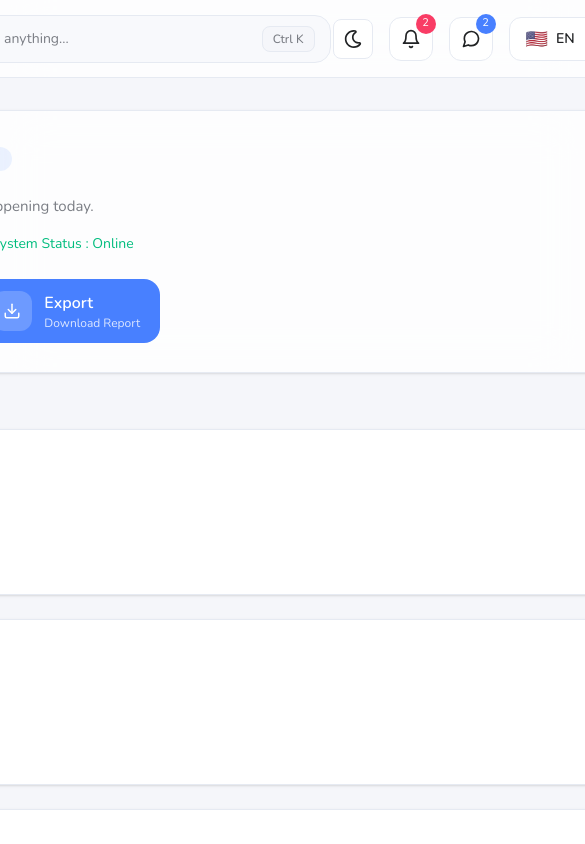
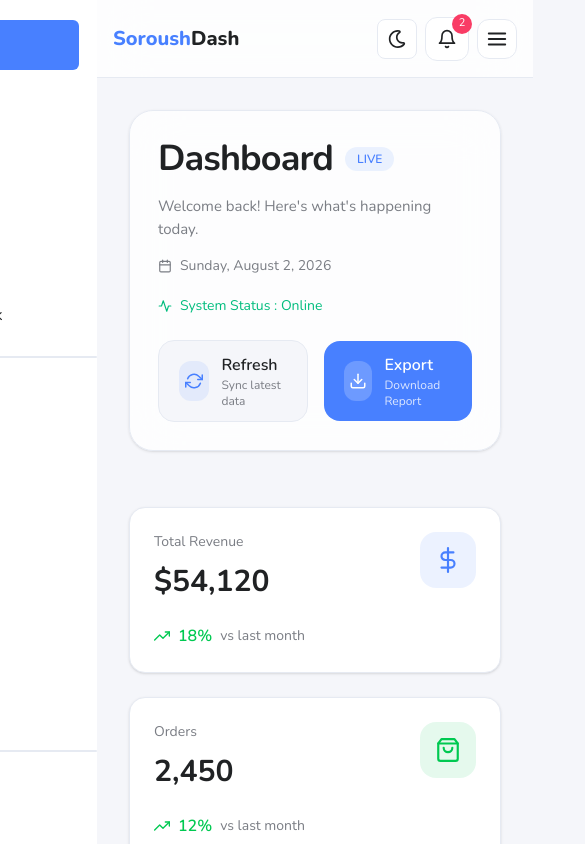
Before and after one commit to SoroushTarizade/modern-admin-dashboard, a Next.js app: page / in a window 390 px wide. Shown: the top 844 px of the page, 585 px wide, since content can reach past the window. Built offline with nearby package versions, Linux system fonts and the light colour scheme.

Commit message:
responsive a header

```diff
--- a/components/header/Header.tsx
+++ b/components/header/Header.tsx
@@ -11,38 +11,74 @@ interface HeaderProps {
 export default function Header({
     isAuthenticated = true,
 }: HeaderProps) {
+
     return (
         <header
             className="
                 sticky
                 top-0
                 z-40
-                w-[1200px]
+
+                w-full
                 h-[78px]
+
                 bg-card/80
                 backdrop-blur-xl
+
                 border-b
                 border-border
-                px-8
+
+                px-4
+                sm:px-6
+                lg:px-8
+
                 flex
                 items-center
                 justify-between
+
+                gap-4
             "
         >
-            {/* Left */}
-            <p className="text-2xl font-extrabold text-primary ">
+
+            {/* Logo */}
+
+            <p
+                className="
+                    text-xl
+                    sm:text-2xl
+                    font-extrabold
+                    text-primary
+
+                    whitespace-nowrap
+                "
+            >
                 Soroush
-                <span className="text-card-foreground ">Dash</span>
+                <span className="text-card-foreground">
+                    Dash
+                </span>
             </p>
-            <div className="flex items-center gap-6">
+
+
+            {/* Search */}
+
+            <div
+                className="
+                    hidden
+                    md:flex
+                    flex-1
+                    justify-center
+                "
+            >
                 <SearchBar />
             </div>
 
-            {/* Right */}
+
+            {/* Actions */}
 
             <HeaderActions
                 isAuthenticated={isAuthenticated}
             />
+
         </header>
     );
 }
--- a/components/header/HeaderActions.tsx
+++ b/components/header/HeaderActions.tsx
@@ -1,4 +1,5 @@
 "use client";
+
 
 import ToggleTheme from "./ToggleTheme";
 import Notification from "./Notification";
@@ -6,38 +7,119 @@ import MessageMenu from "./MessageMenu";
 import LanguageSwitcher from "./LanguageSwitcher";
 import GuestMenu from "./GuestMenu";
 import UserMenu from "./UserMenu";
+import { FiMenu } from "react-icons/fi";
+
 
 interface HeaderActionsProps {
     isAuthenticated?: boolean;
 }
 
+
 export default function HeaderActions({
     isAuthenticated = true,
 }: HeaderActionsProps) {
 
+
     return (
 
-        <div className="flex items-center gap-4">
+        <div
+            className="
+                flex
+                items-center
+
+                gap-2
+                sm:gap-4
+            "
+        >
+
 
             <ToggleTheme />
 
+
+            {/* Notification */}
+
             <Notification />
 
-            <MessageMenu />
 
-            <LanguageSwitcher />
+            {/* Message */}
 
-            <div className="w-px h-8 bg-border" />
+            <div className="hidden sm:block">
+                <MessageMenu />
+            </div>
 
-            {isAuthenticated ? (
 
-                <GuestMenu />
 
-            ) : (
+            {/* Language */}
 
-                <UserMenu />
+            <div className="hidden lg:block">
+                <LanguageSwitcher />
+            </div>
 
-            )}
+
+
+            {/* Divider */}
+
+            <div
+                className="
+                    hidden
+                    lg:block
+
+                    w-px
+                    h-8
+
+                    bg-border
+                "
+            />
+
+
+
+            {/* User */}
+
+            <div
+                className="
+                    hidden
+                    md:block
+                "
+            >
+
+                {
+                    isAuthenticated
+                        ?
+                        <GuestMenu />
+                        :
+                        <UserMenu />
+                }
+
+            </div>
+
+
+
+            {/* Mobile Menu */}
+
+            <button
+                className="
+                    flex
+                    md:hidden
+
+                    w-10
+                    h-10
+
+                    items-center
+                    justify-center
+
+                    rounded-xl
+
+                    border
+                    border-border
+
+                    bg-card
+                "
+            >
+
+                <FiMenu size={22} />
+
+            </button>
+
 
         </div>
 
--- a/components/header/MessageMenu.tsx
+++ b/components/header/MessageMenu.tsx
@@ -128,7 +128,8 @@ export default function MessageMenu() {
                         right-0
                         mt-3
 
-                        w-80
+                        w-[calc(100vw - 32px)]
+                        sm:w-80
 
                         rounded-2xl
 
--- a/components/header/Notification.tsx
+++ b/components/header/Notification.tsx
@@ -149,7 +149,8 @@ export default function Notification() {
                         right-0
                         mt-3
 
-                        w-96
+                        w-[calc(100vw-32px)]
+                        sm:w-96
 
                         rounded-2xl
 
--- a/components/header/SearchBar.tsx
+++ b/components/header/SearchBar.tsx
@@ -3,47 +3,68 @@
 import { FiSearch } from "react-icons/fi";
 import { useEffect, useRef } from "react";
 
+
 interface SearchBarProps {
     placeholder?: string;
 }
+
 
 export default function SearchBar({
     placeholder = "Search anything...",
 }: SearchBarProps) {
 
+
     const inputRef = useRef<HTMLInputElement>(null);
 
+
     useEffect(() => {
+
         const handleKeyDown = (e: KeyboardEvent) => {
 
-            if ((e.ctrlKey || e.metaKey) && e.key.toLowerCase() === "k") {
+            if (
+                (e.ctrlKey || e.metaKey) &&
+                e.key.toLowerCase() === "k"
+            ) {
+
                 e.preventDefault();
+
                 inputRef.current?.focus();
+
             }
 
         };
 
-        window.addEventListener("keydown", handleKeyDown);
 
-        return () => {
-            window.removeEventListener("keydown", handleKeyDown);
-        };
+        window.addEventListener(
+            "keydown",
+            handleKeyDown
+        );
+
+
+        return () =>
+            window.removeEventListener(
+                "keydown",
+                handleKeyDown
+            );
+
 
     }, []);
 
+
+
     return (
+
         <div
             className="
                 group
                 relative
-                w-[430px]
+
+                w-full
+                max-w-[430px]
+
                 h-[48px]
-                transition-all
-                duration-300
             "
         >
-
-            {/* Search Icon */}
 
             <FiSearch
                 className="
@@ -51,22 +72,24 @@ export default function SearchBar({
                     left-5
                     top-1/2
                     -translate-y-1/2
+
+                    text-xl
                     text-muted-foreground
-                    text-xl
+
                     group-focus-within:text-primary
-                    transition-colors
                 "
             />
 
-            {/* Input */}
 
             <input
                 ref={inputRef}
                 type="search"
                 placeholder={placeholder}
+
                 className="
                     h-full
                     w-full
+
                     rounded-2xl
 
                     border
@@ -75,36 +98,36 @@ export default function SearchBar({
                     bg-input
 
                     pl-14
-                    pr-24
+                    pr-20
 
                     text-sm
                     text-foreground
 
-                    placeholder:text-muted-foreground
-
                     outline-none
-
-                    transition-all
-                    duration-300
 
                     hover:border-primary/40
 
                     focus:border-primary
+
                     focus:ring-4
                     focus:ring-primary/20
                 "
             />
 
-            {/* Ctrl + K */}
+
 
             <div
                 className="
+                    hidden
+                    lg:block
+
                     absolute
                     right-4
                     top-1/2
                     -translate-y-1/2
 
                     rounded-lg
+
                     border
                     border-border
 
@@ -114,16 +137,14 @@ export default function SearchBar({
                     py-1
 
                     text-xs
-                    font-medium
-
                     text-muted-foreground
-
-                    select-none
                 "
             >
                 Ctrl K
             </div>
 
+
         </div>
+
     );
 }
--- a/components/header/ToggleTheme.tsx
+++ b/components/header/ToggleTheme.tsx
@@ -14,7 +14,7 @@ export default function ToggleTheme() {
                     resolvedTheme === "dark" ? "light" : "dark"
                 )
             }
-            className="flex items-center justify-center w-10 h-10 rounded-lg bg-card text-foreground border border-border hover:bg-muted transition-colors"
+            className="flex items-center justify-center w-10 h-10 sm:w-11 sm:h-11 rounded-lg bg-card text-foreground border border-border hover:bg-muted transition-colors"
         >
             {resolvedTheme === "dark" ? (
                 <IoSunnyOutline size={20} />
```
